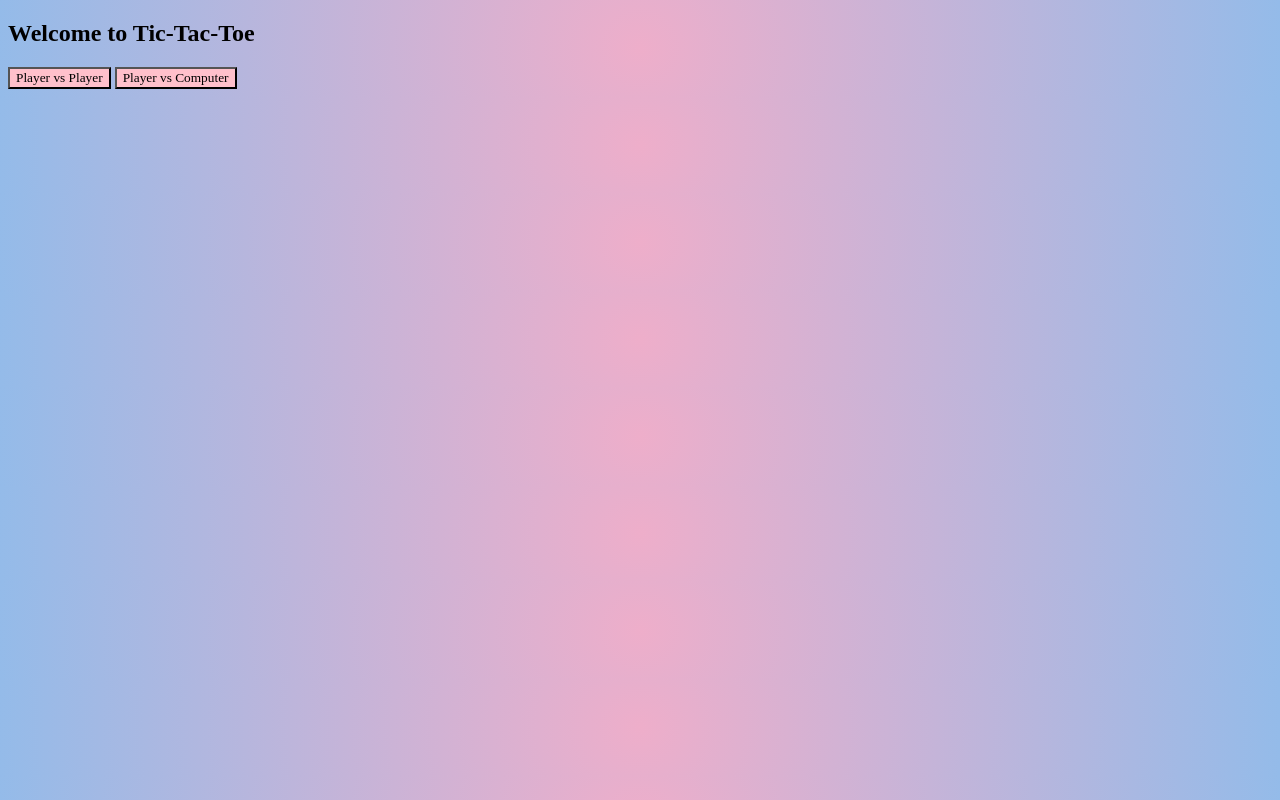
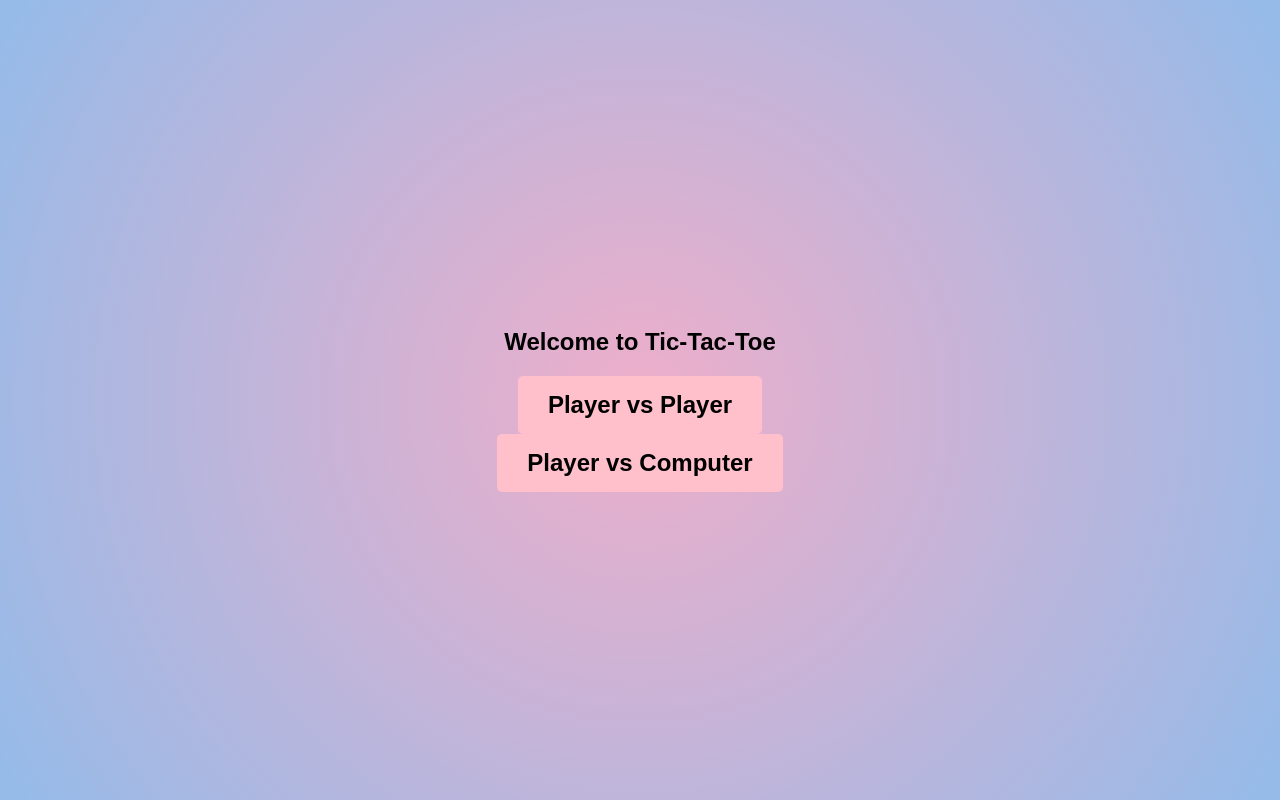
Before and after one commit to LyesHADJAR/TicTacToe, a Flask app: page / in a window 1280 px wide. Run offline with Flask 3, Linux system fonts and the light colour scheme.

Commit message:
modified style.css

```diff
--- a/static/style.css
+++ b/static/style.css
@@ -2,39 +2,72 @@
     font-family: 'HopesAndDreams';
     src: url('fonts/hopesanddreams-4ngdw.otf') format('opentype');
 }
+
 body {
     background: rgb(238,174,202);
     background: radial-gradient(circle, rgba(238,174,202,1) 0%, rgba(148,187,233,1) 100%);
+    display: flex;
+    flex-direction: column;
     align-items: center;
+    justify-content: center;
+    min-height: 100vh;
+    margin: 0;
+    font-family: 'Poppins', sans-serif;
+}
 
+#gameContainer {
+    text-align: center;
 }
-.cell{
-    width: 75px;
-    height: 75px;
+
+#gameContainer h1 {
+    font-family: 'HopesAndDreams', sans-serif;
+    font-size: 5em;
+    color: black;
+    margin-bottom: 50px;
+}
+
+#cellContainer {
+    display: grid;
+    grid-template-columns: repeat(3, 1fr);
+    gap: 12px;
+    width: 500px;
+    margin: 0 auto;
+}
+
+.cell {
+    width: 100%;
+    height: 160px;
     border: 2px solid;
     box-shadow: 0 0 0 2px;
-    line-height: 75px;
-    font-size: 50px;
+    line-height: 100px;
+    font-size: 100px;
     cursor: pointer;
-}
-#gameContainer  h1{
-    font-family: "HopesAndDreams";
     text-align: center;
-}
-#gameContainer  {
-    font-family: "Poppins" , "sans-serif";
-    text-align: center;
-    font-weight: 100px;
-}
-button {
-    font-family: "Poppins" , "sans-serif";
-    font-weight: 100px;
-    background-color: pink;
+    display: flex;
+    align-items: center;
+    justify-content: center;
+    font-family: 'Poppins';
 }
 
-#cellContainer{
-    display: grid;
-    grid-template-columns: repeat(3, auto);
-    width: 225px;
-    margin: auto;
+#statusText {
+    font-family: 'Poppins', sans-serif;
+    font-size: 2em;
+    color: black;
+    margin-top: 50px;
+    margin-bottom: 20px;
 }
+
+button {
+    font-family: 'Poppins', sans-serif;
+    font-size: 1.5em;
+    font-weight: bold;
+    background-color: pink;
+    border: none;
+    padding: 15px 30px;
+    cursor: pointer;
+    border-radius: 5px;
+}
+
+button:hover {
+    background-color: lightcoral;
+}
```
